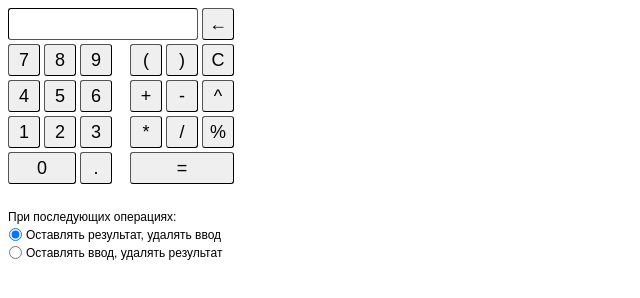
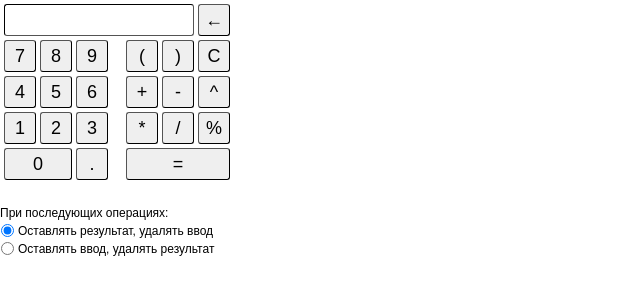
Before and after one commit to artmih24/WebCalc, a plain HTML site: page index.html in a window 1280 px wide. Shown: the whole page, without its empty margins (0-640 px from the left). Drawn offline with Linux system fonts and the light colour scheme.

Commit message:
Add files via upload

```diff
--- a/style.css
+++ b/style.css
@@ -9,9 +9,16 @@
     --myTransition200: all 200ms ease;
 }
 
+body {
+    padding: 0px;
+    margin: 0px;
+}
+
 input {
     padding: 0px;
     margin: 0px;
+    margin-left: 4px;
+    margin-top: 4px;
 }
 
 .textbox {
@@ -19,6 +26,8 @@ input {
     height: 30px;
     padding: 0px;
     margin: 0px;
+    margin-left: 4px;
+    margin-top: 4px;
     margin-bottom: var(--myMarginBottom);
     font-size: var(--myFontSize);
     border-width: var(--myBorderWidth);
@@ -97,3 +106,19 @@ input {
 #buttonDot {
     margin-right: var(--numbersMargin);
 }
+
+#button7 {
+    margin-left: 4px;
+}
+
+#button4 {
+    margin-left: 4px;
+}
+
+#button1 {
+    margin-left: 4px;
+}
+
+#button0 {
+    margin-left: 4px;
+}
```
